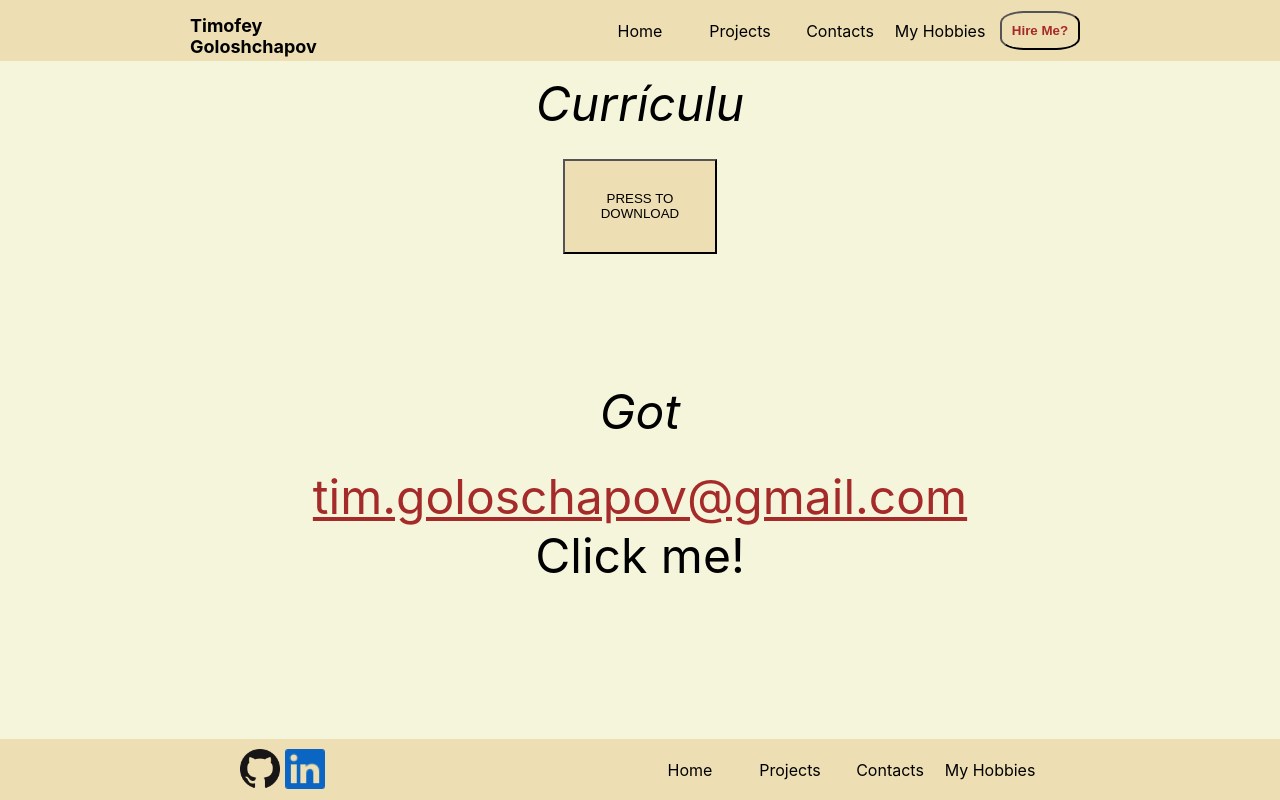
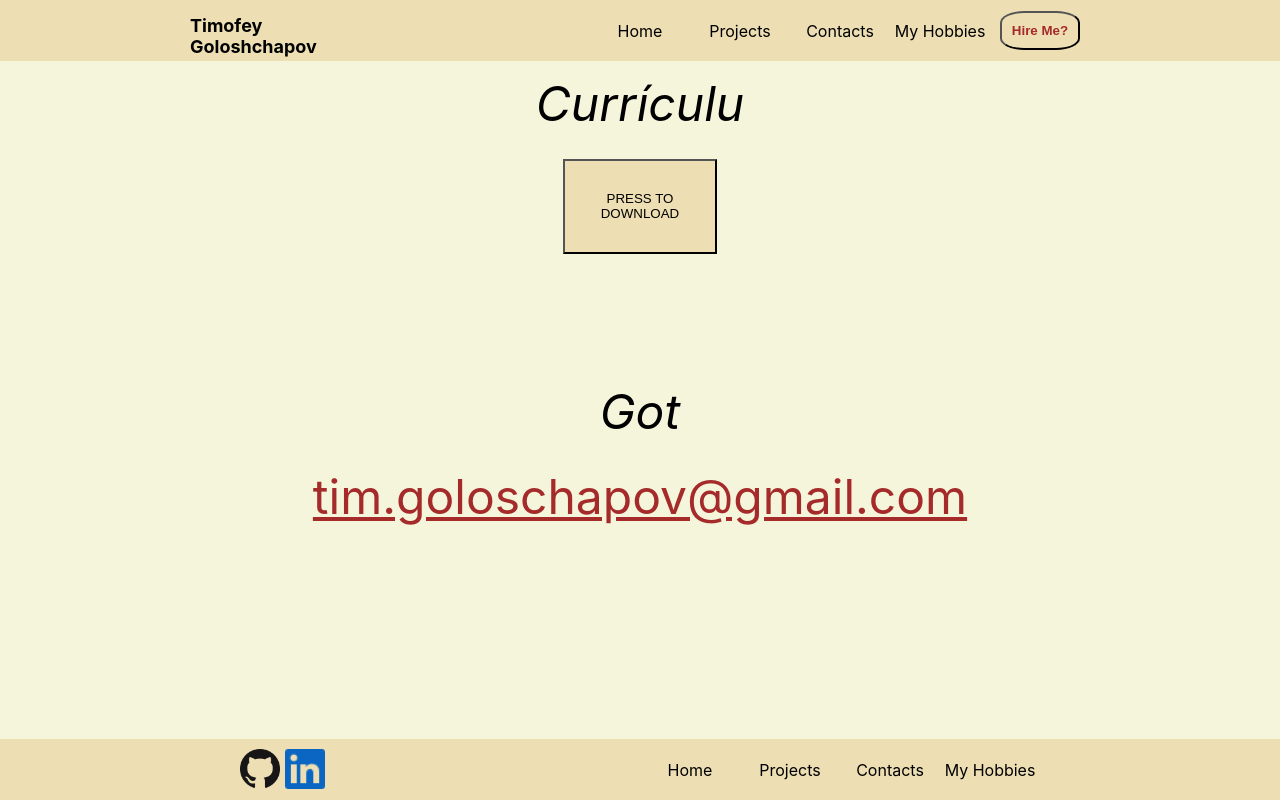
Before and after one commit to Timbobeek/portfolio, a React (Create React App) app: page /contacts in a window 1280 px wide. Built offline with nearby package versions, Linux system fonts and the light colour scheme.

Commit message:
removed resume flyer popup

```diff
--- a/src/components/header.css
+++ b/src/components/header.css
@@ -75,6 +75,8 @@ dialog:-internal-dialog-in-top-layer::backdrop {
   font-weight: bold;
 }
 
+/* https://www.digitalocean.com/community/tutorials/how-to-use-opacity-and-transparency-to-create-a-modal-in-css */
+
 #closeModal{
   color: transparent;
   display: block;
@@ -99,6 +101,7 @@ dialog:-internal-dialog-in-top-layer::backdrop {
   background-color: #eddfb3;
   border: none;
   margin-bottom: 5px;
+
 }
 
 
--- a/src/components/resume.js
+++ b/src/components/resume.js
@@ -1,13 +1,8 @@
 import React from "react";
 import "./resume.css";
 import setAnimationInterval from "./headAnimation";
-import flyer from "../images/flyer.png"
 import { Link } from "react-router-dom";
 
-function popupTrigger() {
-  var popup = document.getElementById("myPopup");
-  popup.classList.toggle("show");
-}
 
 const Resume = () => {
   React.useEffect(() => {
@@ -49,10 +44,6 @@ const Resume = () => {
         Resume
       </span>
       <a className="email" href="mailto:tim.goloschapov@gmail.com">tim.goloschapov@gmail.com</a>
-
-      <div class="popup" onClick={popupTrigger}>Click me!
-        <span class="popuptext" id="myPopup"><img className="flyer" src={flyer} alt="flyer"/></span>
-      </div>
     </div>
   );
 };
```
